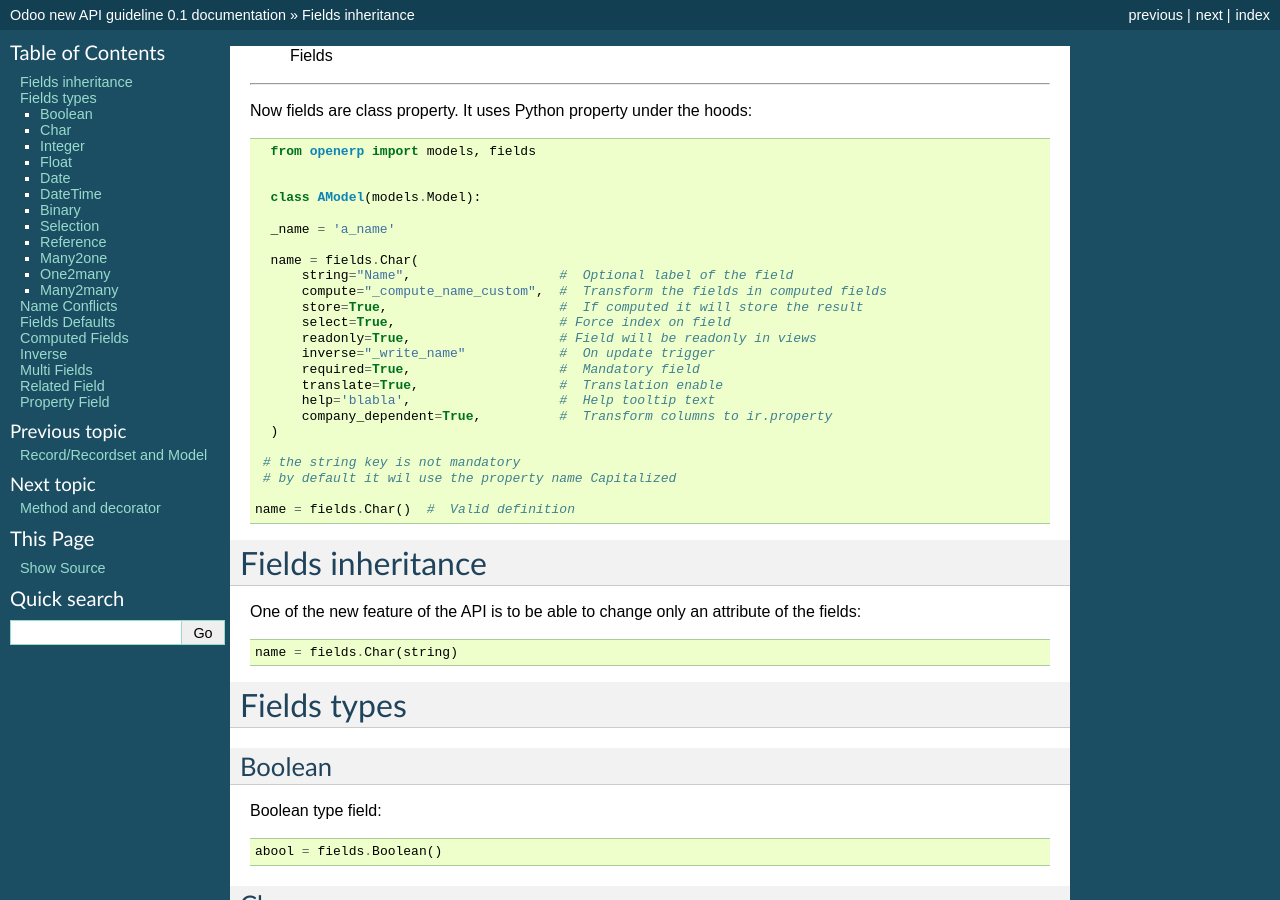
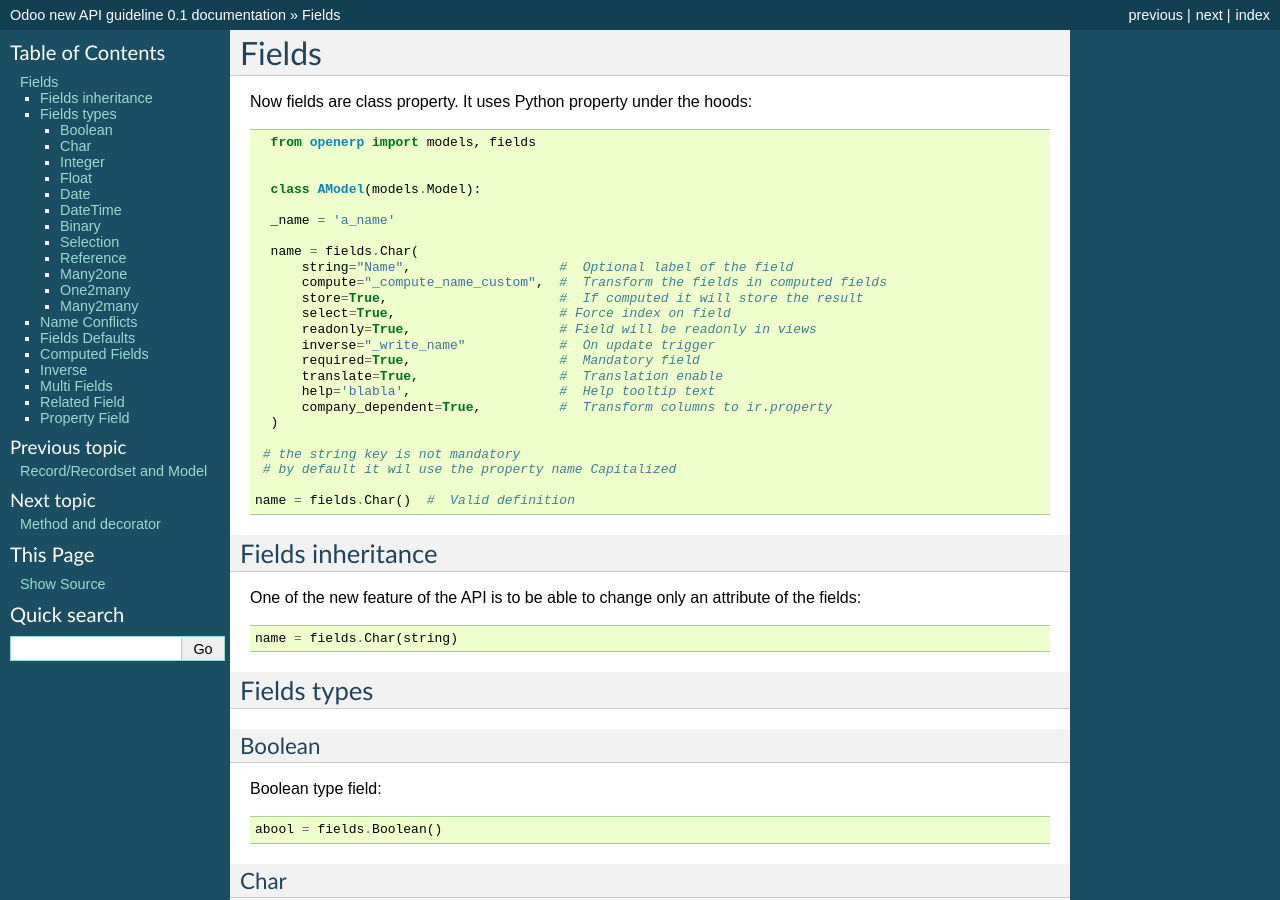
Before and after one commit to nbessi/odoo_new_api_guideline, a Sphinx documentation site: the page built from source/fields.rst, in a window 1280 px wide and 900 px high. Built offline with Sphinx 7.4.7, drawn with Linux system fonts in a browser that asks for light colours; formulas are drawn with MathJax 3; some of the changed text lies outside the part shown.

Commit message:
Update fields.rst
Fix space before title

```diff
--- a/source/fields.rst
+++ b/source/fields.rst
@@ -1,5 +1,5 @@
- Fields
-========
+Fields
+======
 
 Now fields are class property.
 It uses Python property under the hoods: ::
```
